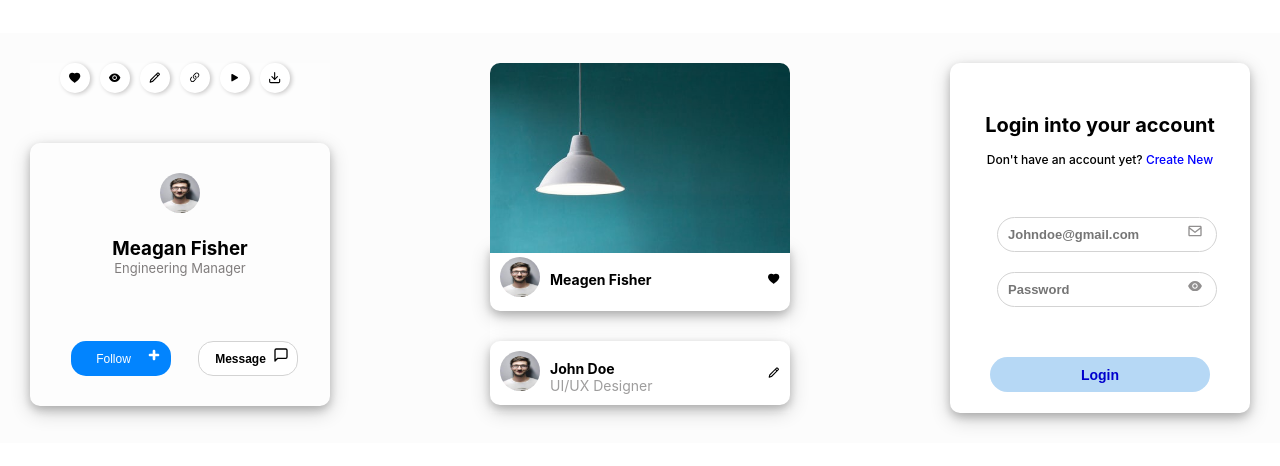
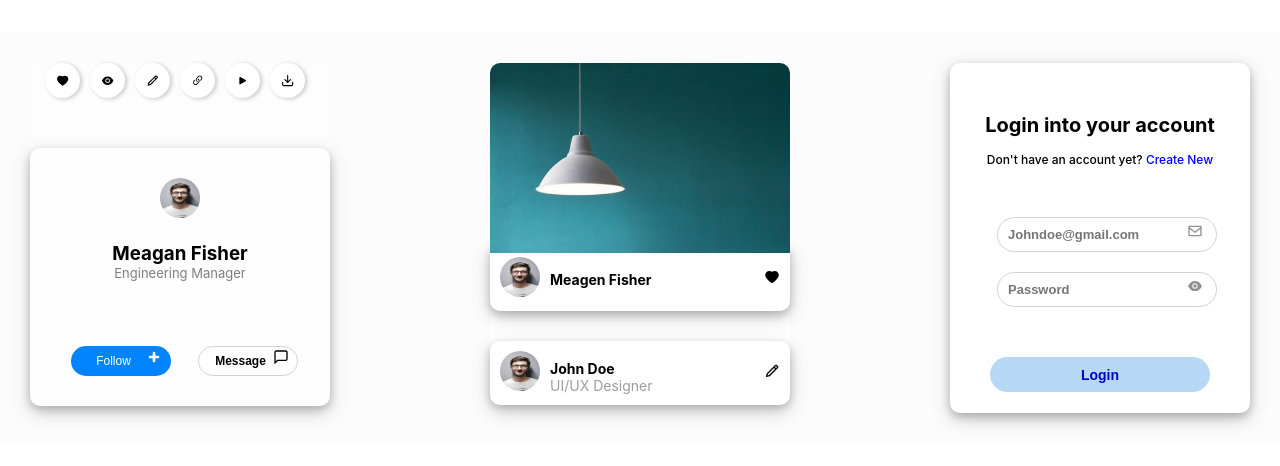
Before and after one commit to Zaibi727/Collection-of-Designs, a React (Create React App) app: page / in a window 1280 px wide. Shown: the part 162-628 px from the top of the page. Built offline with nearby package versions, Linux system fonts and the light colour scheme.

Commit message:
Update twentyFourMay.module.css

```diff
--- a/src/components/twentyFourMay/twentyFourMay.module.css
+++ b/src/components/twentyFourMay/twentyFourMay.module.css
@@ -126,7 +126,7 @@ bold{
 }
 .spanInput{
     margin-left: -30px;
-    margin-top: 15px;
+    margin-bottom: -10px;
     color: rgb(145, 143, 143);
 }
 ::placeholder{
@@ -183,14 +183,14 @@ bold{
     background-color: #0284fe;
     color: white;
     font-size: 12px;
-  height: 35px;
+  height: 30px;
     width: 100px;
-    border-radius: 15px;
+    border-radius: 20px;
     padding: 7px 15px 7px 0px;
 }
 .spanFollow{
     margin-left: -25px;
-    margin-top: 15px;
+    margin-bottom: -10px;
     color: white;
     font-weight: lighter;
 }
@@ -199,17 +199,17 @@ bold{
     background-color: #ffffff;
     color: rgb(0, 0, 0);
     width: 100px;
-    height: 35px;
+    height: 30px;
     border: 1px solid lightgray;
     padding: 7px 20px 7px 5px;
     margin-left: 25px;
-    border-radius: 15px;
+    border-radius: 20px;
     font-weight: 600;
     font-size: 12px;
 }
 .spanMessage{
     margin-left: -25px;
-    margin-top: 15px;
+    margin-bottom: -10px;
     color: rgb(0, 0, 0);
     font-weight: lighter;
 }
@@ -219,8 +219,8 @@ bold{
 .soicalIconBtn{
     border: none;
     background-color: white;
-    width: 30px;
-    height: 30px;
+    width: 35px;
+    height: 35px;
     border-radius: 50%;
    box-shadow: 2px 1px  4px rgb(201, 200, 200);
     display: flex;
@@ -231,6 +231,7 @@ bold{
     color: red !important;
 }
 .likeEdit{
+    font-size: 16px;
     border: none;
     background-color: white;
 }
```
